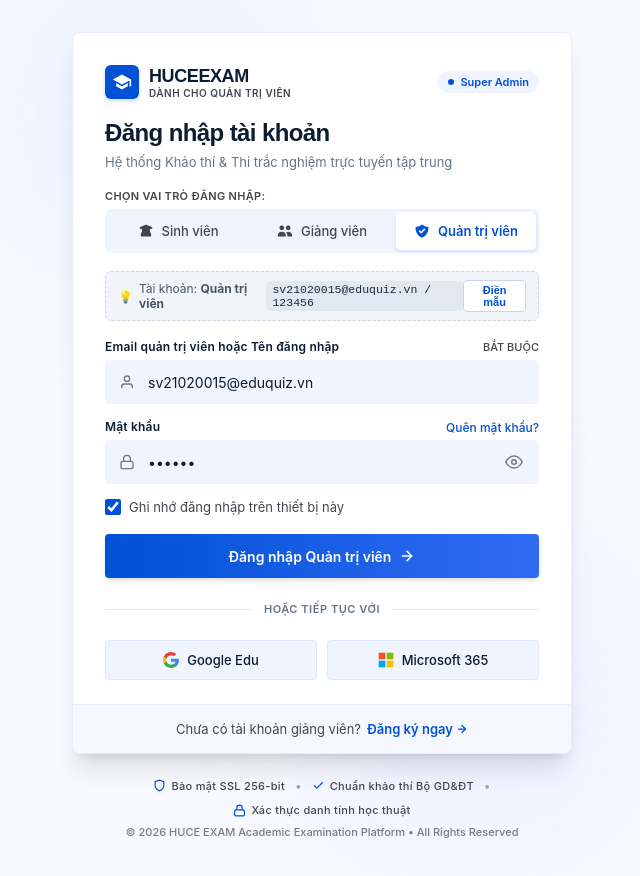
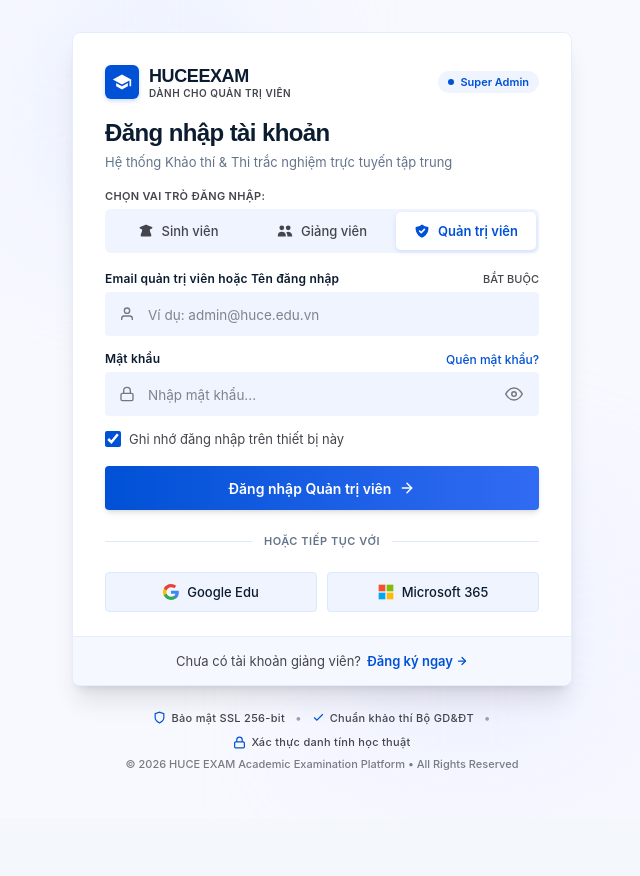
Before and after one commit to Meepo1217/web-thi-online, a React app in the folder frontend/: page /admin/login in a window 1280 px wide. Shown: the top 876 px of the page, without its empty margins (318-958 px from the left). After the commit the page ends 819 px from the top, so only its background shows below. Built offline with nearby package versions, Linux system fonts and the light colour scheme; the HTML template or start-up script is replaced by a standard one.

Commit message:
fix(auth): remove demo credentials bar from Login page

```diff
--- a/frontend/src/pages/auth/Login.jsx
+++ b/frontend/src/pages/auth/Login.jsx
@@ -15,28 +15,18 @@ export default function Login({ defaultRole = 'student' }) {
   // Role: 'student' (Học sinh / Sinh viên), 'teacher' (Giảng viên) hoặc 'admin' (Quản trị viên)
   const [role, setRole] = useState(defaultRole);
 
-  const [identifier, setIdentifier] = useState('sv21020015@eduquiz.vn');
-  const [password, setPassword] = useState('123456');
+  const [identifier, setIdentifier] = useState('');
+  const [password, setPassword] = useState('');
   const [showPassword, setShowPassword] = useState(false);
   const [rememberMe, setRememberMe] = useState(true);
 
   const [isLoading, setIsLoading] = useState(false);
   const [alertInfo, setAlertInfo] = useState(null);
 
-  // Khi chuyển tab Role, tự động cập nhật tài khoản mẫu
+  // Khi chuyển tab Role, reset thông báo
   const handleRoleChange = (newRole) => {
     setRole(newRole);
     setAlertInfo(null);
-    if (newRole === 'student') {
-      setIdentifier('sv21020015@eduquiz.vn');
-      setPassword('123456');
-    } else if (newRole === 'teacher') {
-      setIdentifier('gv.nguyenan@eduquiz.vn');
-      setPassword('123456');
-    } else if (newRole === 'admin') {
-      setIdentifier('admin@huce.edu.vn');
-      setPassword('123456');
-    }
   };
 
   const handleSubmit = (e) => {
@@ -198,35 +188,6 @@ export default function Login({ defaultRole = 'student' }) {
                   <span>Quản trị viên</span>
                 </button>
               </div>
-            </div>
-
-            {/* Quick Demo Credentials Info */}
-            <div className="auth-demo-bar">
-              <span style={{ display: 'flex', alignItems: 'center', gap: '6px' }}>
-                <span>💡</span>
-                <span>Tài khoản: <strong>{role === 'admin' ? 'Quản trị viên' : role === 'student' ? 'Sinh viên' : 'Giảng viên'}</strong></span>
-                <code style={{ background: '#E2E8F0', padding: '2px 6px', borderRadius: '4px', fontSize: '11.5px', color: '#1E293B' }}>
-                  {identifier} / {password}
-                </code>
-              </span>
-              <button
-                type="button"
-                className="btn-auth-demo-chip"
-                onClick={() => {
-                  if (role === 'student') {
-                    setIdentifier('sv21020015@eduquiz.vn');
-                    setPassword('123456');
-                  } else if (role === 'teacher') {
-                    setIdentifier('gv.nguyenan@eduquiz.vn');
-                    setPassword('123456');
-                  } else {
-                    setIdentifier('admin@huce.edu.vn');
-                    setPassword('123456');
-                  }
-                }}
-              >
-                Điền mẫu
-              </button>
             </div>
 
             {/* Alert thông báo phản hồi */}
```
